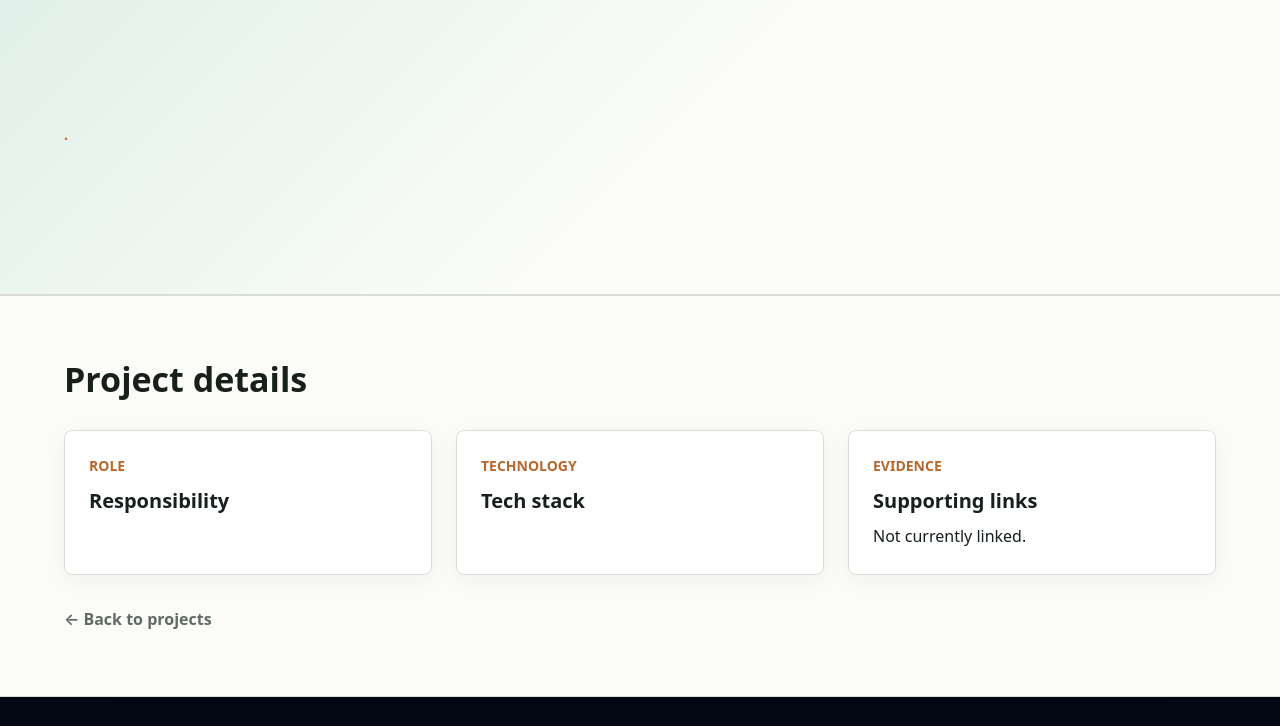
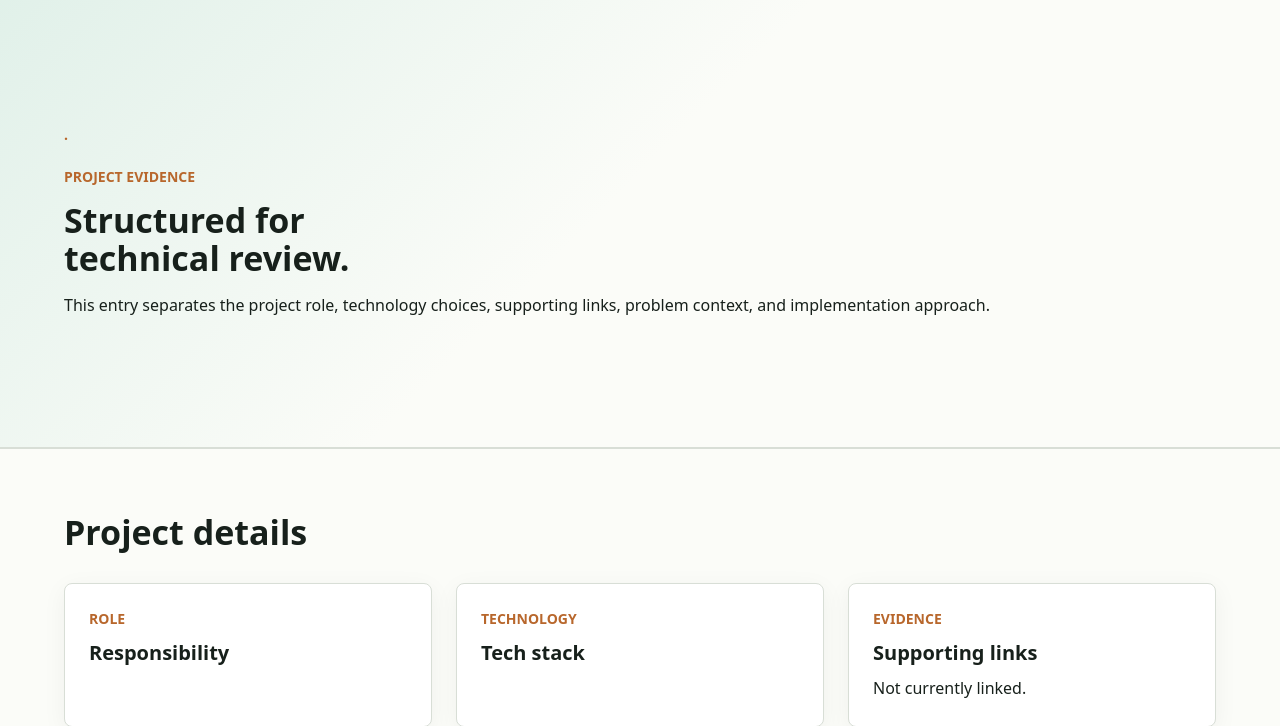
Before and after one commit to ksbk/kusse-portfolio, a Django app: template apps/projects/templates/projects/detail.html in a window 1280 px wide. Shown: the part 77-803 px from the top of the page. Run offline with Django 5.2, Linux system fonts and the light colour scheme; the template is opened without the code that fills it, so the values that code supplies are empty.

Commit message:
refine: integrate project visual evidence into hero

```diff
--- a/apps/projects/templates/projects/detail.html
+++ b/apps/projects/templates/projects/detail.html
@@ -5,8 +5,8 @@
 {% block meta_description %}{{ project.summary }}{% endblock %}
 
 {% block content %}
-    <section class="section hero">
-        <div class="container hero__inner">
+    <section class="section hero hero--split hero--project-detail">
+        <div class="container hero__inner hero__inner--split">
             <div class="hero__content">
                 <p class="eyebrow">{{ project.get_category_display }} · {{ project.get_status_display }}</p>
                 <h1>{{ project.title }}</h1>
@@ -26,27 +26,23 @@
                     </ul>
                 {% endif %}
             </div>
+
+            {% if project.image %}
+                <figure class="hero__visual project-visual project-visual--hero">
+                    <img src="{{ project.image.url }}" alt="{{ project.image_alt }}" loading="lazy">
+                </figure>
+            {% else %}
+                <aside class="hero__panel" aria-labelledby="project-hero-panel-title">
+                    <p class="card__label">Project evidence</p>
+                    <h2 id="project-hero-panel-title">Structured for technical review.</h2>
+                    <p>
+                        This entry separates the project role, technology choices,
+                        supporting links, problem context, and implementation approach.
+                    </p>
+                </aside>
+            {% endif %}
         </div>
     </section>
-
-    {% if project.image %}
-        <section class="section project-visual-section" aria-labelledby="project-visual-heading">
-            <div class="container">
-                <div class="section-heading">
-                    <p class="eyebrow">Visual evidence</p>
-                    <h2 id="project-visual-heading">Project screenshot or representative image</h2>
-                    <p>
-                        Visual evidence helps reviewers connect the project description to
-                        a concrete interface, result, artifact, or implementation context.
-                    </p>
-                </div>
-
-                <figure class="project-visual project-visual--detail">
-                    <img src="{{ project.image.url }}" alt="{{ project.image_alt }}" loading="lazy">
-                </figure>
-            </div>
-        </section>
-    {% endif %}
 
     <section class="section section--surface">
         <div class="container">
```
